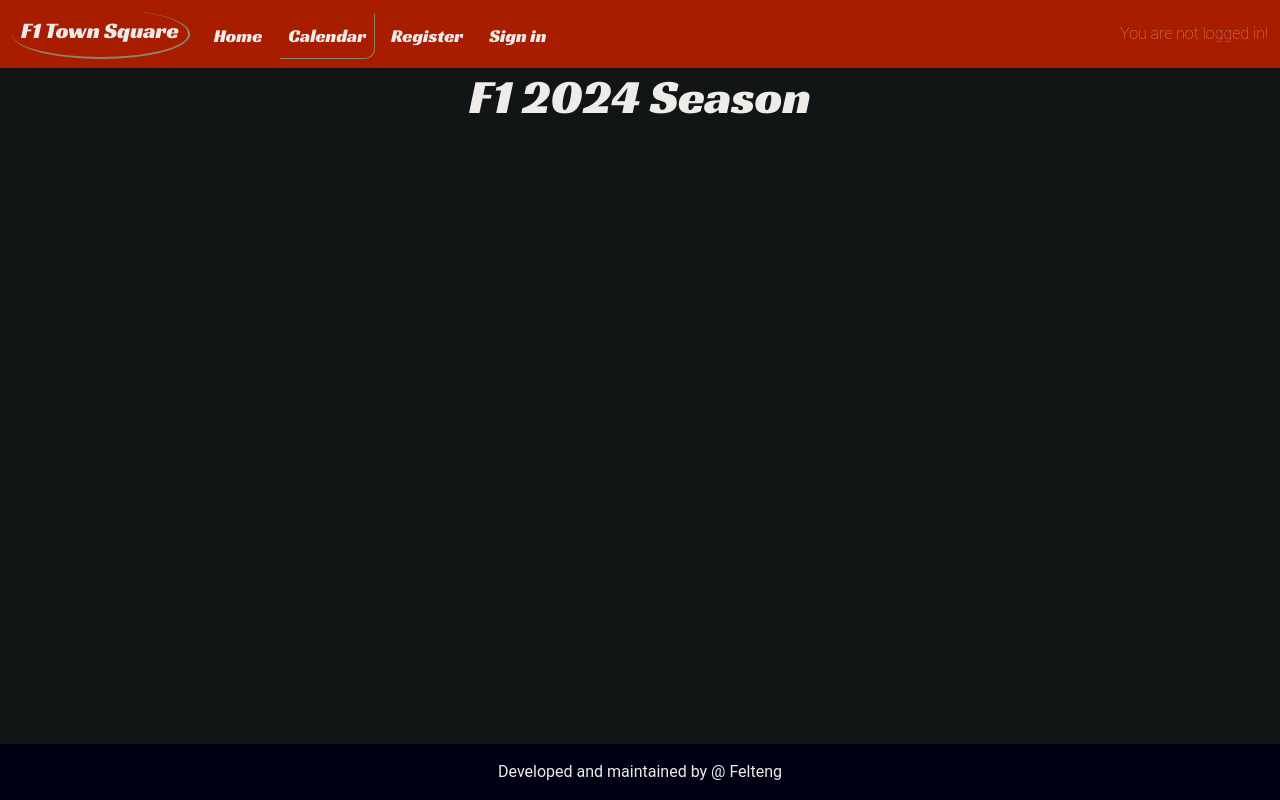
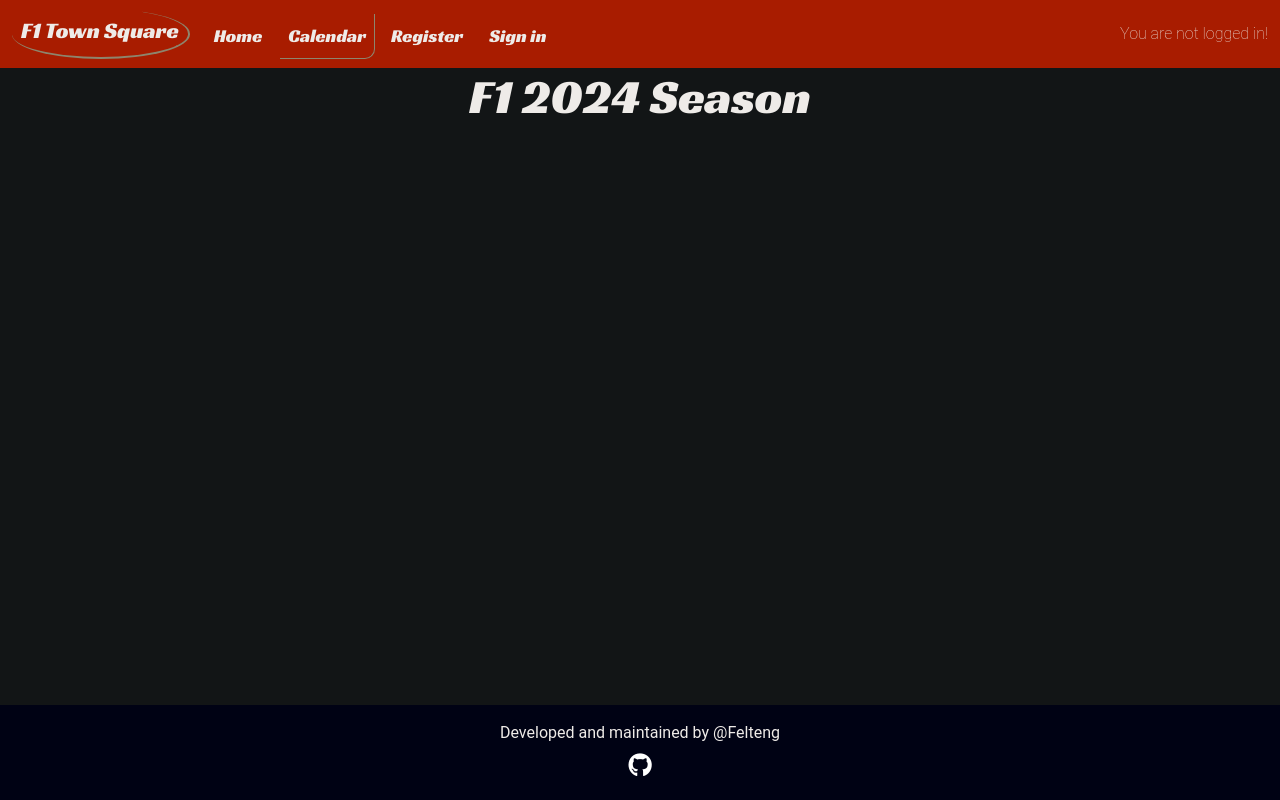
Before and after one commit to Felteng/f1-town-square, a Django app: page /calendar/ in a window 1280 px wide. Run offline with Django 5.2, Linux system fonts and the light colour scheme; data that the repository does not hold is empty.

Commit message:
Populate footer with github link

```diff
--- a/static/css/style.css
+++ b/static/css/style.css
@@ -138,7 +138,7 @@ a {
   margin: auto;
   font-weight: 100;
   margin-right: 0;
-  color: #ffffff7d;
+  opacity: .9;
 }
 
 .footer {
@@ -146,6 +146,7 @@ a {
   width: 100%;
   background-color: #000214;
   color: #eeebe8;
+
 }
 
 /* Account authentication */
--- a/templates/base.html
+++ b/templates/base.html
@@ -101,8 +101,17 @@
   </main>
 
   <!-- Footer -->
-  <footer class="footer py-3 dark-bg">
-    <p class="text-center m-0">Developed and maintained by @ Felteng</p>
+  <footer class="footer py-3">
+    <p class="text-center m-0">Developed and maintained by @Felteng</p>
+    <ul class="list-group text-center fs-4">
+      <li>
+        <a href="https://github.com/Felteng" target="_blank"
+          aria-label="Link to site developers github page (the link opens in a new page)">
+          <i class="fa-brands fa-github mt-2 text-white"></i>
+        </a>
+      </li>
+    </ul>
+
   </footer>
 
   <!-- Bootstrap JS -->
```
